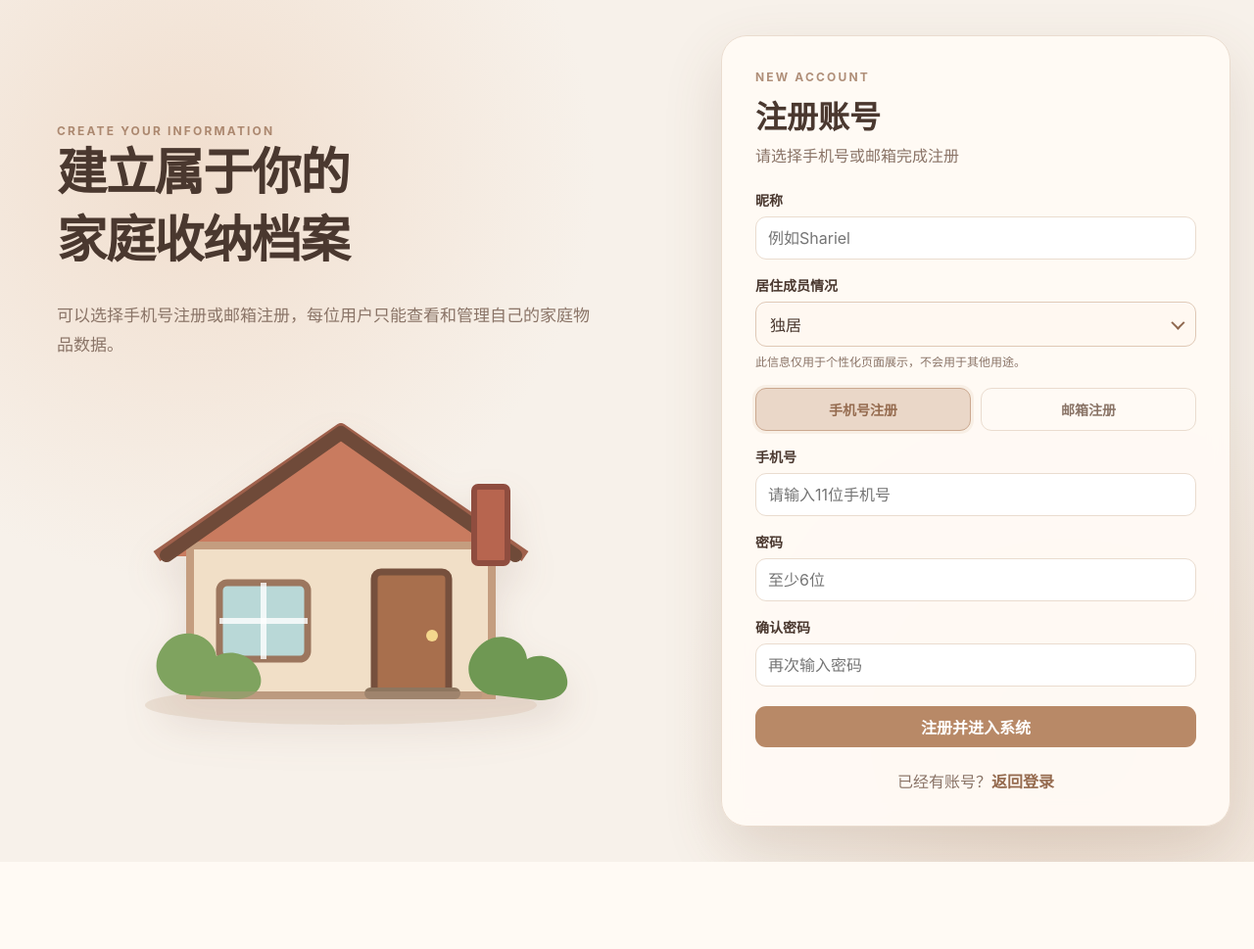
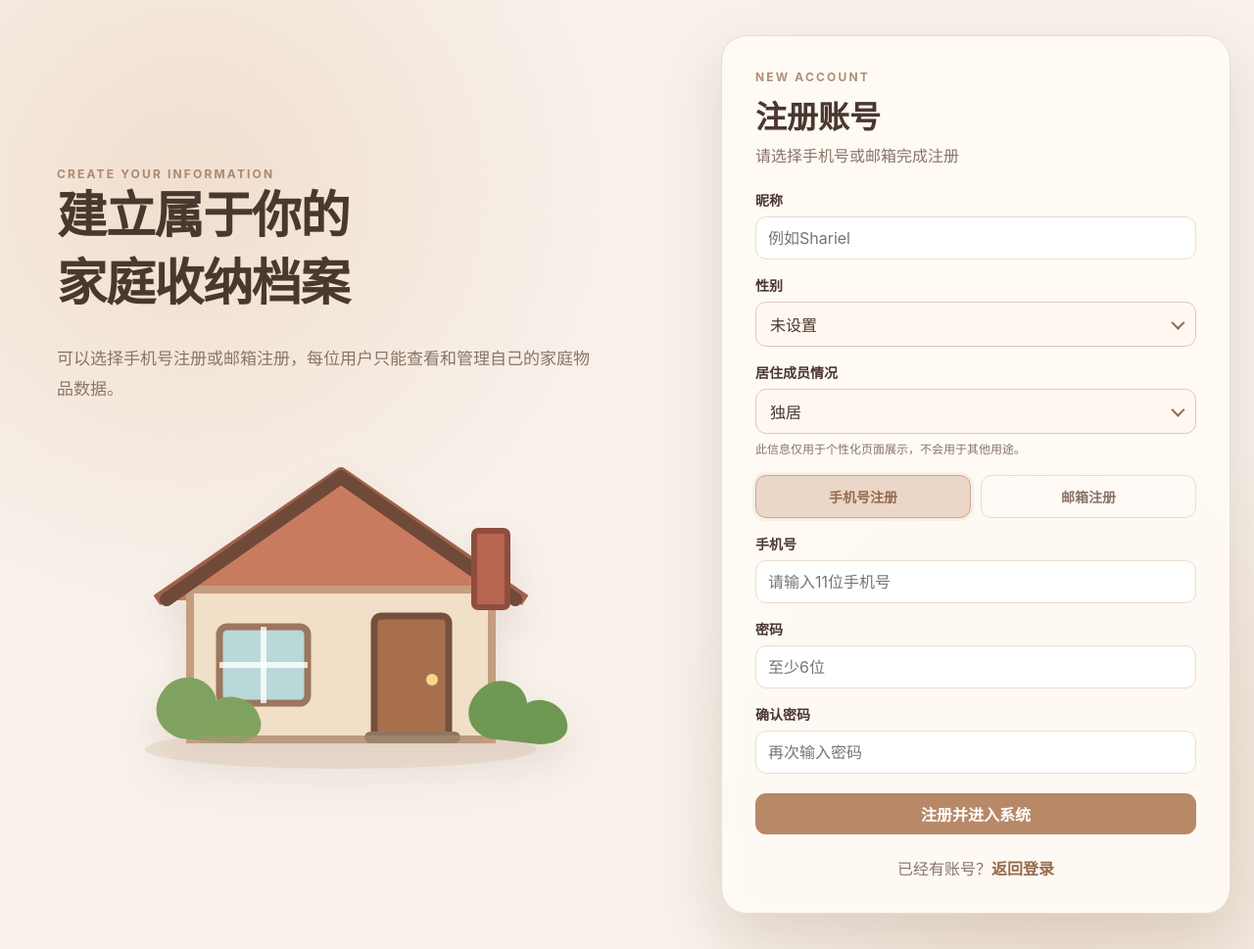
Before and after one commit to fanyifei217-cloud/Shariel_Final_Assignment, a Flask app: page /register in a window 1280 px wide. Shown: the whole page at 98% size. Before the commit the page ends 880 px from the top, so only its background shows below. Run offline with Flask 3, Linux system fonts and the light colour scheme.

Commit message:
Add files via upload

```diff
--- a/templates/register.html
+++ b/templates/register.html
@@ -51,6 +51,15 @@
                 <input name="display_name" required autocomplete="name" placeholder="例如Shariel">
             </label>
 
+
+            <label>
+                <span>性别</span>
+                <select name="gender" required>
+                    <option value="未设置">未设置</option>
+                    <option value="男">男</option>
+                    <option value="女">女</option>
+                </select>
+            </label>
 
             <label>
                 <span>居住成员情况</span>
```
